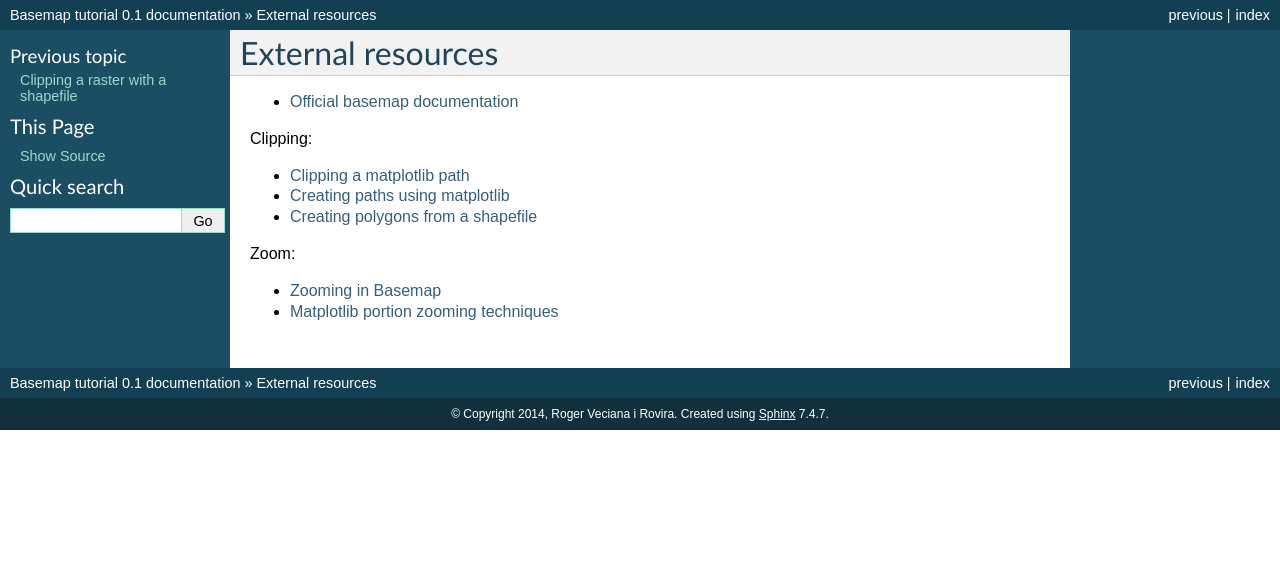
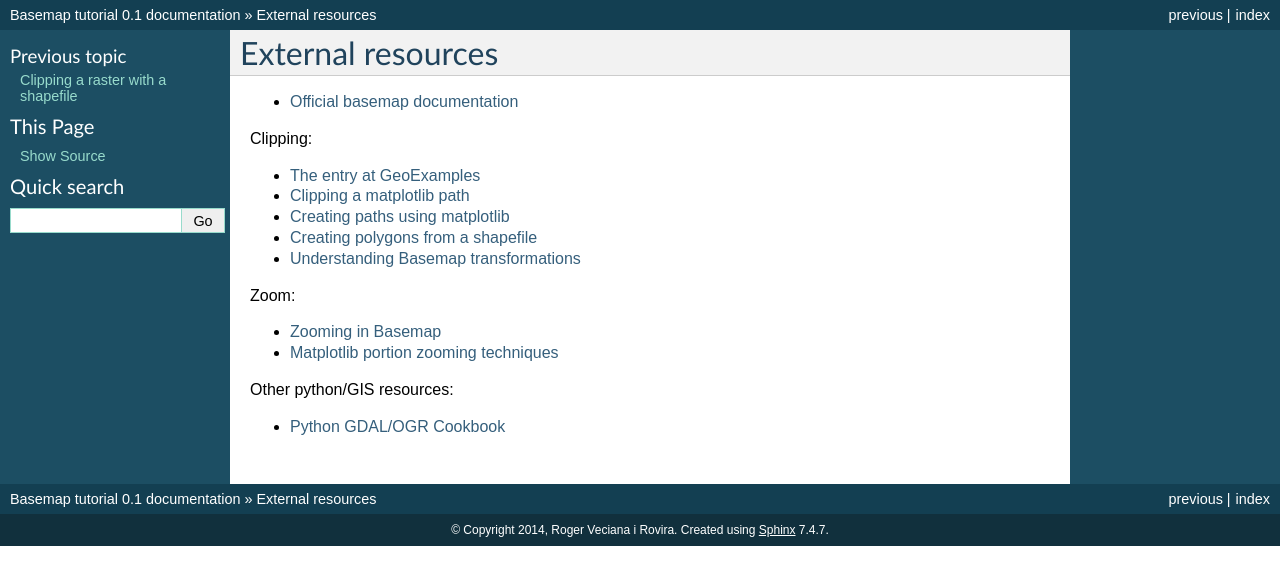
Before and after one commit to rveciana/BasemapTutorial, a Sphinx documentation site: the page built from docs/external_resources.rst, in a window 1280 px wide. Shown: the top 585 px of the page. Built offline with Sphinx 7.4.7, drawn with Linux system fonts in a browser that asks for light colours; formulas are drawn with MathJax 3.

Commit message:
clipping example done

```diff
--- a/docs/external_resources.rst
+++ b/docs/external_resources.rst
@@ -5,11 +5,17 @@ External resources
 
 Clipping:
 
+* `The entry at GeoExamples <http://geoexamples.blogspot.com.es/2014/10/basemap-raster-clipping-with-shapefile.html>`_
 * `Clipping a matplotlib path <http://matplotlib.org/examples/pylab_examples/image_clip_path.html>`_
 * `Creating paths using matplotlib <http://matplotlib.org/users/path_tutorial.html>`_
 * `Creating polygons from a shapefile <http://stackoverflow.com/questions/15968762/shapefile-and-matplotlib-plot-polygon-collection-of-shapefile-coordinates>`_
+* `Understanding Basemap transformations <http://matplotlib.org/users/transforms_tutorial.html>`_
 
 Zoom:
 
 * `Zooming in Basemap <http://www.geophysique.be/2010/05/05/matplotlib-basemap-tutorial-part-03-masked-arrays-zoom/>`_
 * `Matplotlib portion zooming techniques <http://stackoverflow.com/questions/13583153/how-to-zoomed-a-portion-of-image-and-insert-in-the-same-plot-in-matplotlib>`_
+
+Other python/GIS resources:
+
+* `Python GDAL/OGR Cookbook <http://pcjericks.github.io/py-gdalogr-cookbook/>`_
--- a/docs/index.rst
+++ b/docs/index.rst
@@ -21,7 +21,7 @@ Cookbook
 ---------
 
 .. toctree::
-   :maxdepth: 2
+   :maxdepth: 1
 
    clip
 
--- a/docs/projections.rst
+++ b/docs/projections.rst
@@ -23,6 +23,9 @@ Many projections require extra arguments:
 
 The map has now an equidistant projection centered at longitude = 10 and laitude = 50, which is over Europe. Some projections require more parameters, described in `each projection page at the manual <http://matplotlib.org/basemap/users/mapsetup.html>`_.
 
+Extension
+---------
+
 All the examples until now take the whole globe. Drawing only a region can be done with two methods:
 
 * Passing the width and height:
--- /dev/null
+++ b/docs/todo.txt
@@ -0,0 +1,4 @@
+colorbar i explicar tema versions ( <1 no va bé )
+colorbar personalitzada
+
+WRF o GRIB
```
Also changed, not shown: docs/clip.rst (+35 -0 lines), docs/images/clip/andorra.png (added).
